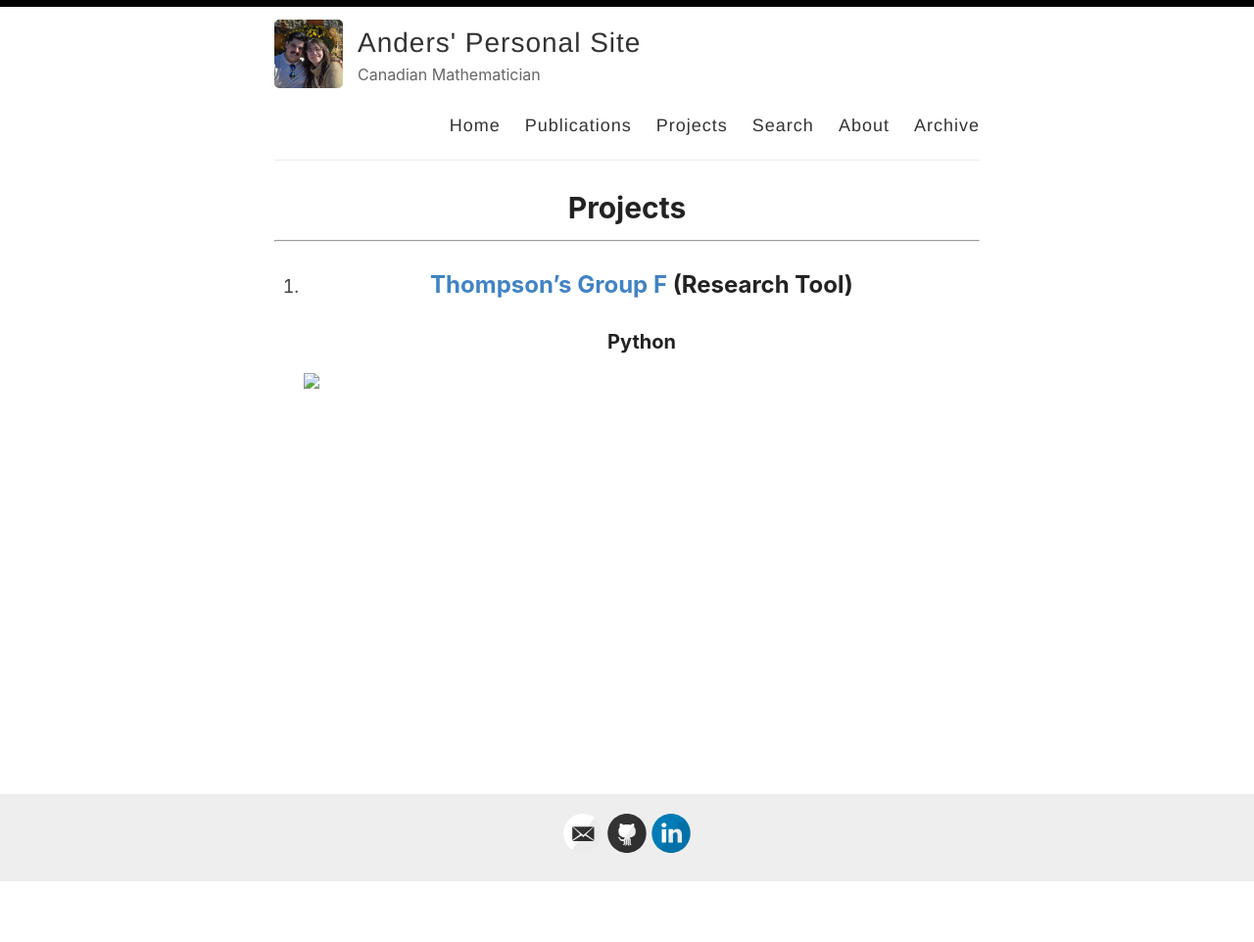
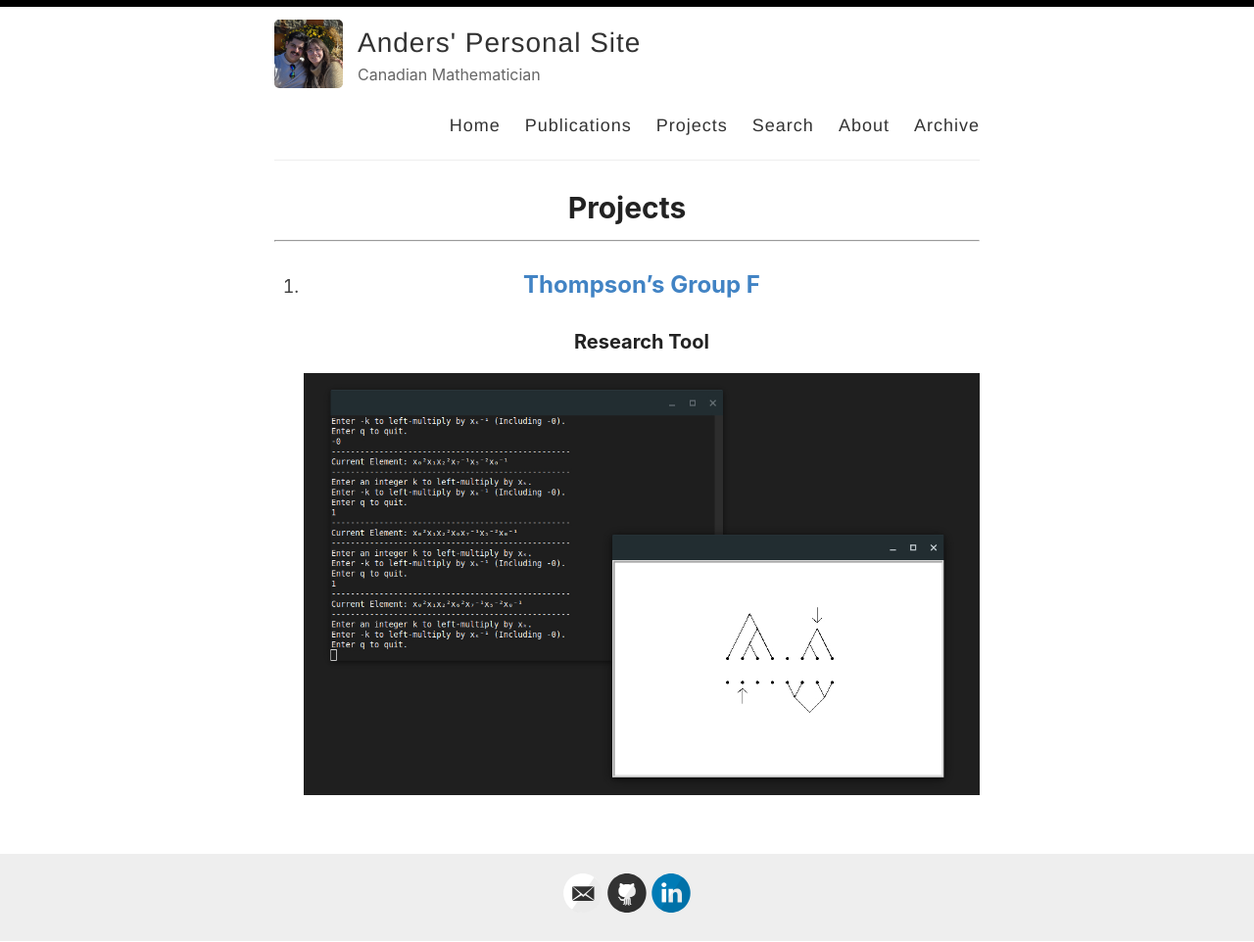
Before and after one commit to And-ers/And-ers.github.io, a Jekyll site: the page built from _pages/projects.md, in a window 1280 px wide. Shown: the whole page at 98% size. Built offline with Jekyll 4.4.1, drawn with Linux system fonts in a browser that asks for light colours; before the commit the page ends 901 px from its top, so only the background shows below that.

Commit message:
modified:   _pages/projects.md

```diff
--- a/_pages/projects.md
+++ b/_pages/projects.md
@@ -5,7 +5,7 @@ permalink: /projects/
 ---
 
 ---
-1. ## [Thompson's Group F](https://github.com/And-ers/thompsons-group-f) (Research Tool)
-   ### Python
+1. ## [Thompson's Group F](https://github.com/And-ers/thompsons-group-f)
+   ### Research Tool
 
-   <img src="images/thompson-thumbnail.jpg">
+   <img src="../images/thompson-thumbnail.jpg">
```
